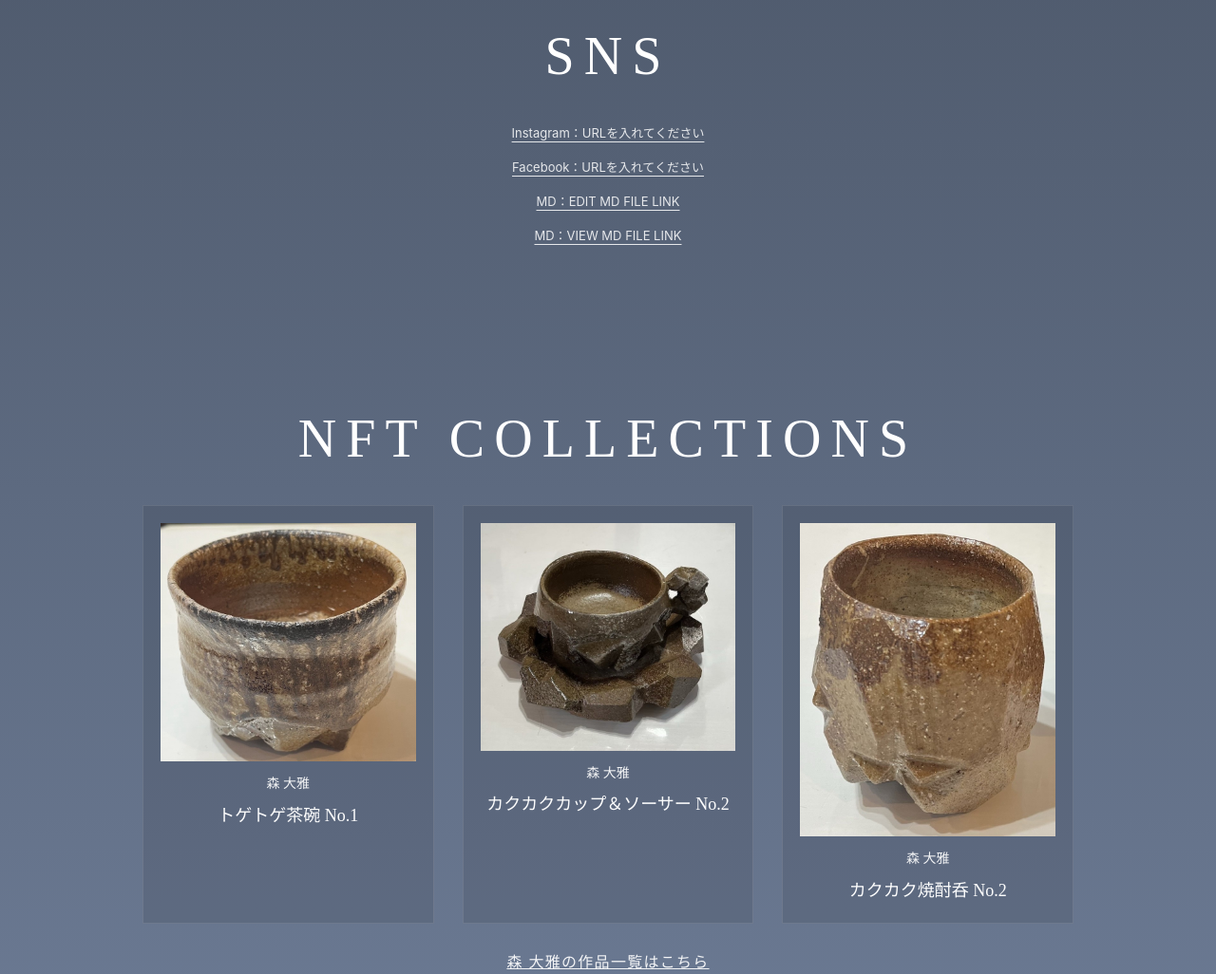
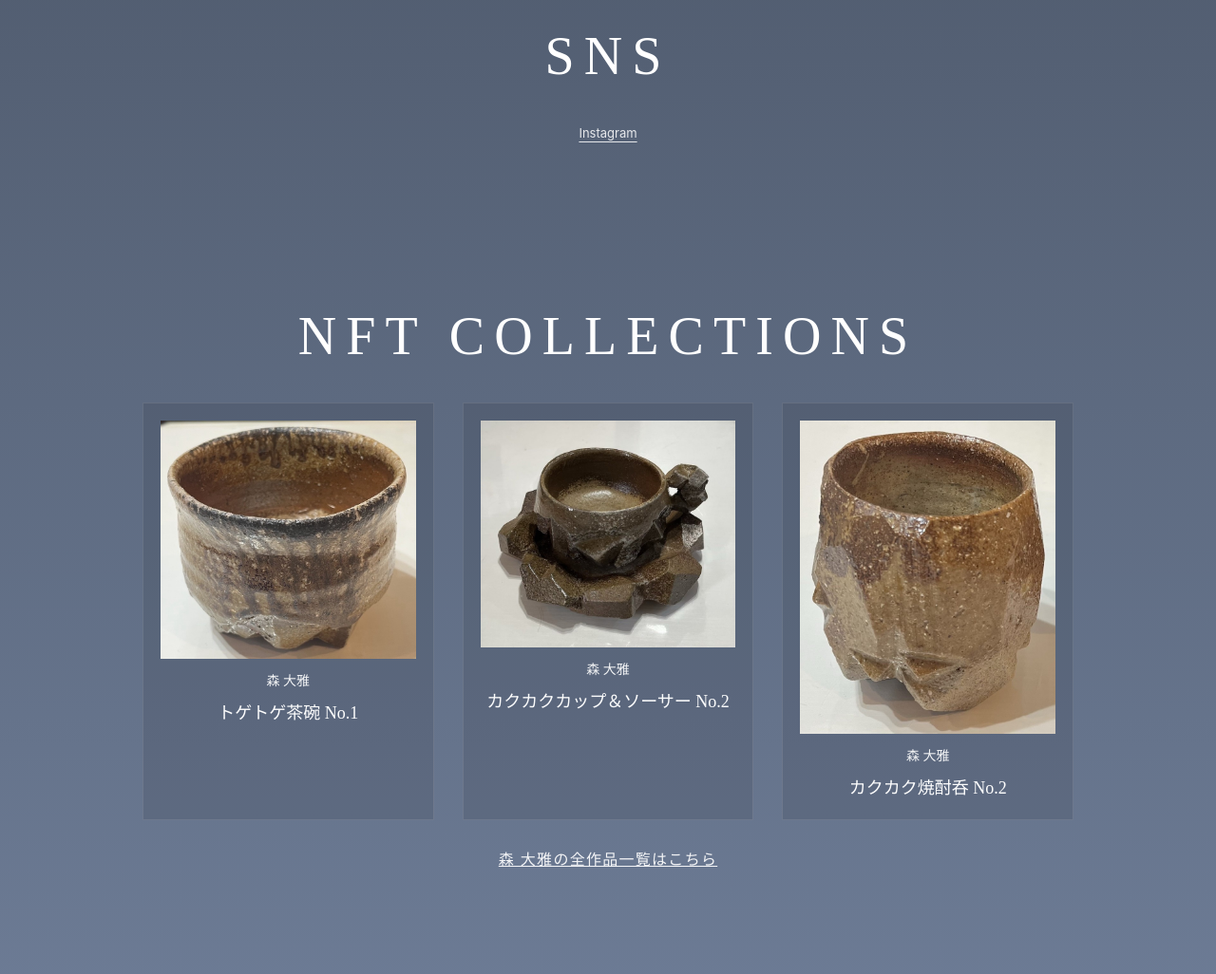
Before and after one commit to bizenDao/bizendao.github.io, a plain HTML site: page ja/creators/artist-mori-taiga.html in a window 1280 px wide. Shown: the part 3660-4686 px from the top of the page at 95% size. Drawn offline with Linux system fonts and the light colour scheme.

Commit message:
Update SNS links and text for artist Mori Taiga

```diff
--- a/ja/creators/artist-mori-taiga.html
+++ b/ja/creators/artist-mori-taiga.html
@@ -172,14 +172,9 @@
         <section class="section">
           <h2 class="section-title">SNS</h2>
           <div class="sns">
-            <a href="#" target="_blank" rel="noopener"
-              >Instagram：URLを入れてください</a
+            <a href="https://www.instagram.com/taiga_mori/" target="_blank" rel="noopener"
+              >Instagram</a
             >
-            <a href="#" target="_blank" rel="noopener"
-              >Facebook：URLを入れてください</a
-            >
-            <a href="#" target="_blank" rel="noopener">MD：EDIT MD FILE LINK</a>
-            <a href="#" target="_blank" rel="noopener">MD：VIEW MD FILE LINK</a>
           </div>
         </section>
 
@@ -225,7 +220,7 @@
           </div>
           <br>
           <div class="nft_link">
-            <a href="https://bizendao.github.io/dapp/contract.html?ca=0x3DAC002d33A0c6F1c1684783DDaA78E5f29F14cc&lang=ja">森 大雅の作品一覧はこちら</a>
+            <a href="https://bizendao.github.io/dapp/contract.html?ca=0x3DAC002d33A0c6F1c1684783DDaA78E5f29F14cc&lang=ja">森 大雅の全作品一覧はこちら</a>
           </div>
         </section>
       </div>
```
